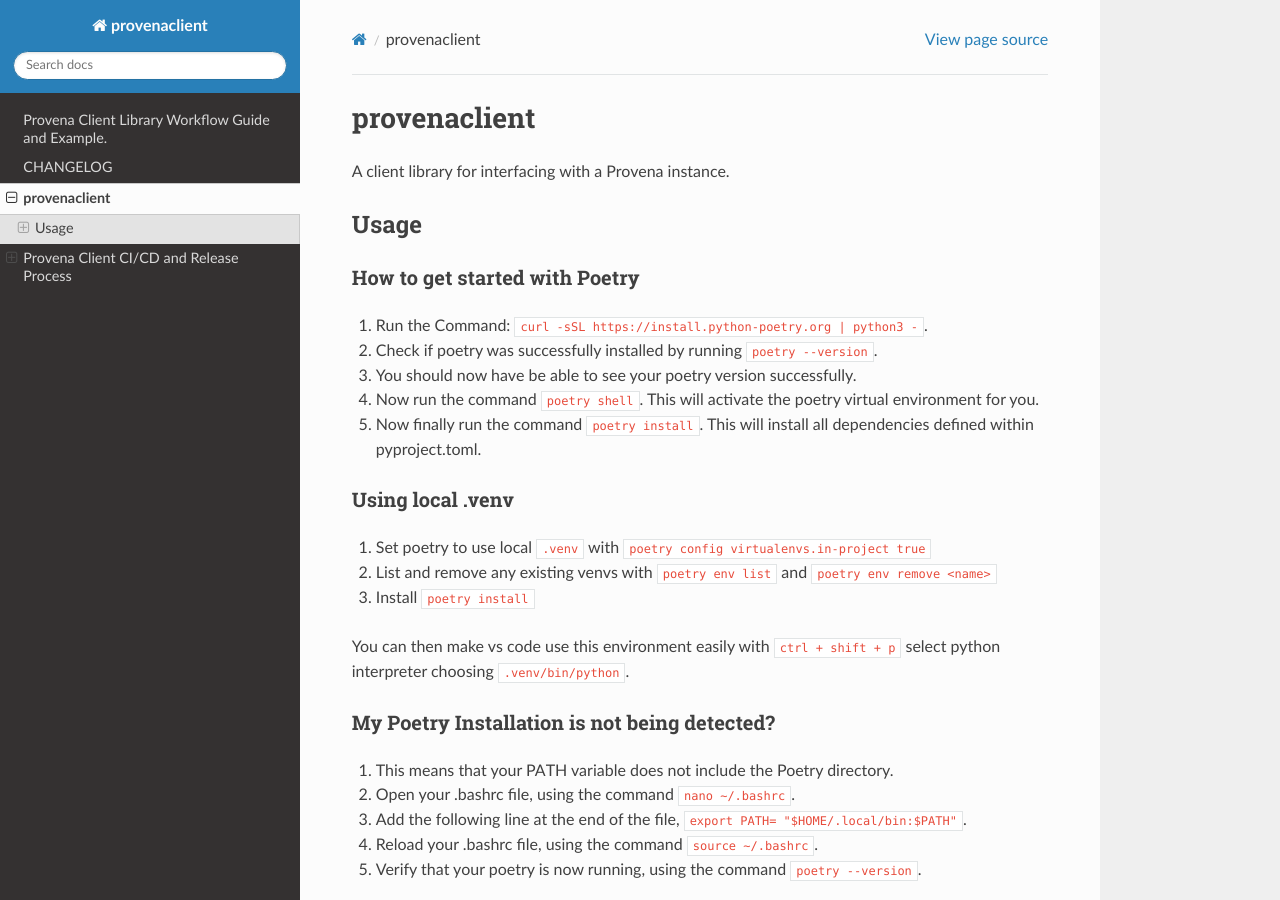
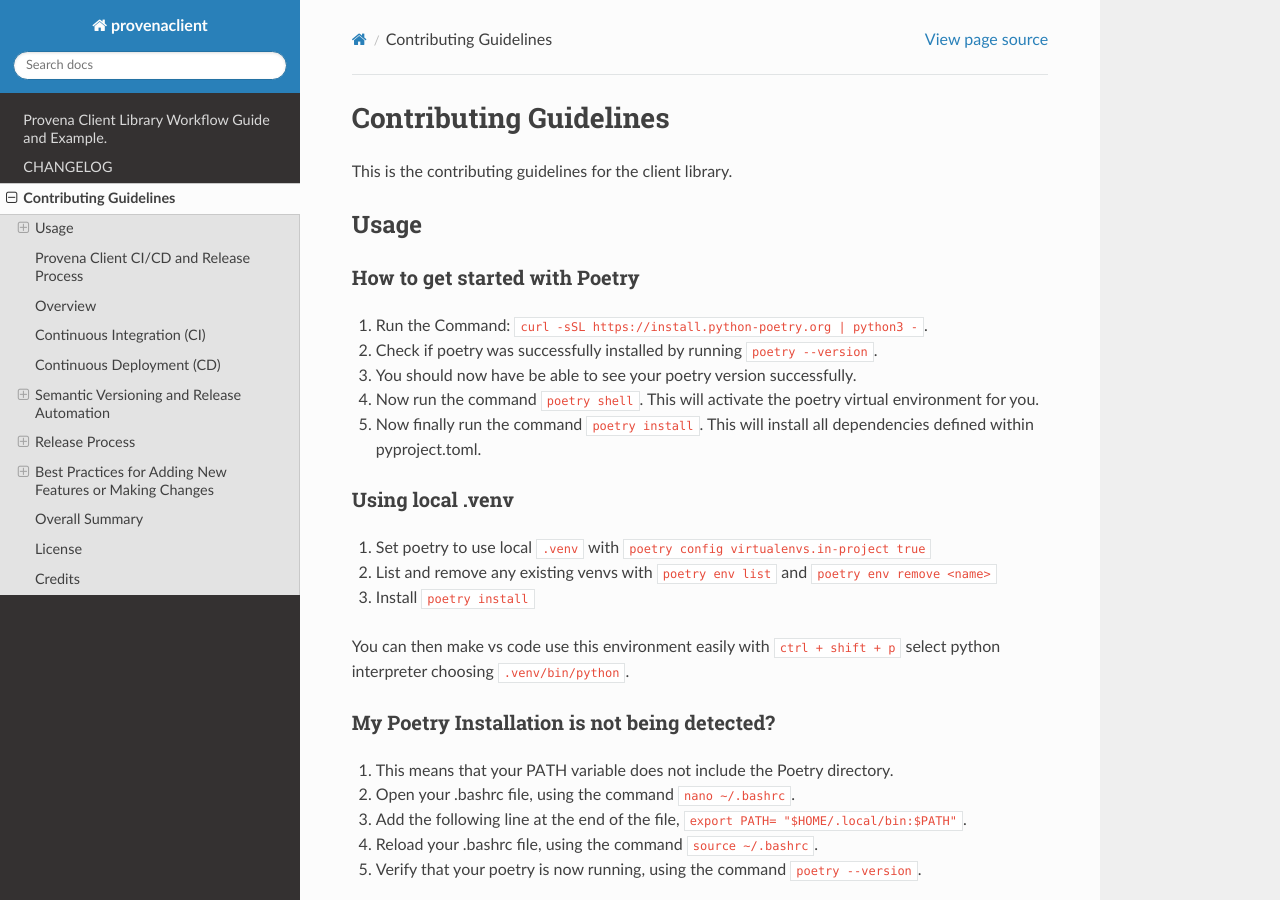
Before and after one commit to provena/provena-python-client, a Sphinx documentation site: the page built from docs/contributing.md, in a window 1280 px wide and 900 px high. Built offline with Sphinx 7.4.7 and the Read the Docs theme 2.0.0, drawn with Linux system fonts in a browser that asks for light colours; pages that are not in the unit, such as notebooks, are missing from menus.

Commit message:
docs: Fixed missing link on docs home page and corrected contributing guide… (#31)

```diff
--- a/CONTRIBUTING.md
+++ b/CONTRIBUTING.md
@@ -1,6 +1,6 @@
-# provenaclient
+# Contributing Guidelines
 
-A client library for interfacing with a Provena instance.
+This is the contributing guidelines for the client library.
 
 ## Usage
 
@@ -28,7 +28,7 @@
 5) Verify that your poetry is now running, using the command `poetry --version`.
 
 
-# Provena Client CI/CD and Release Process
+## Provena Client CI/CD and Release Process
 
 ## Overview
 
```
Also changed, not shown: docs/home.md (+1 -1 lines).
